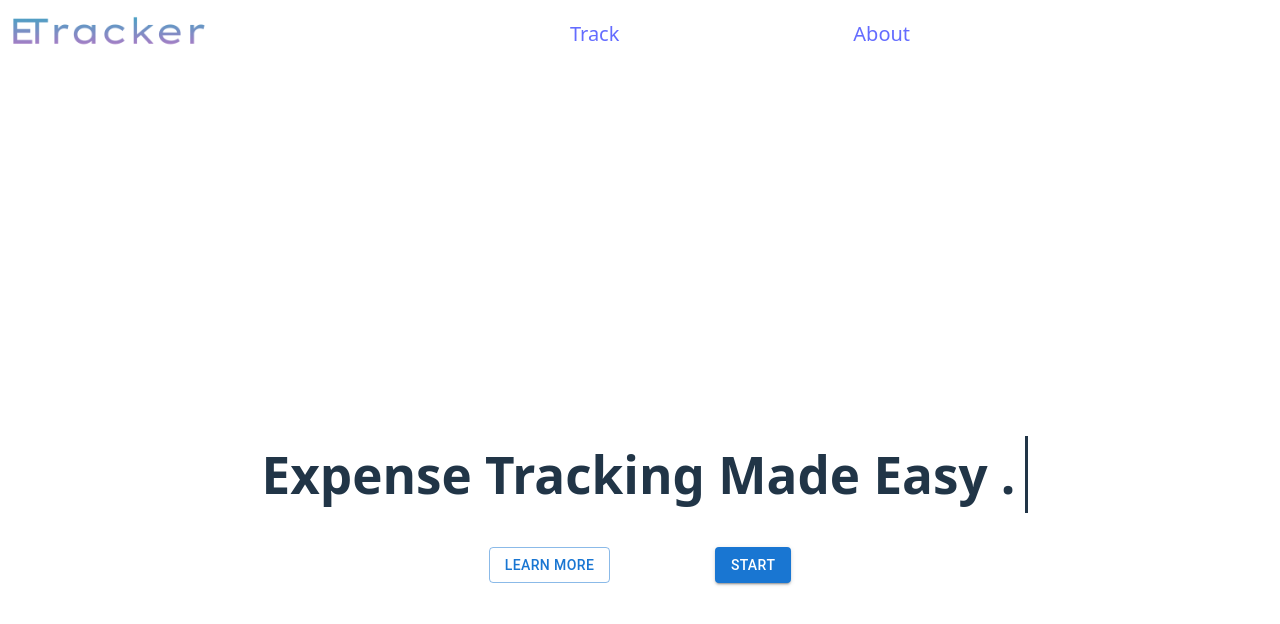
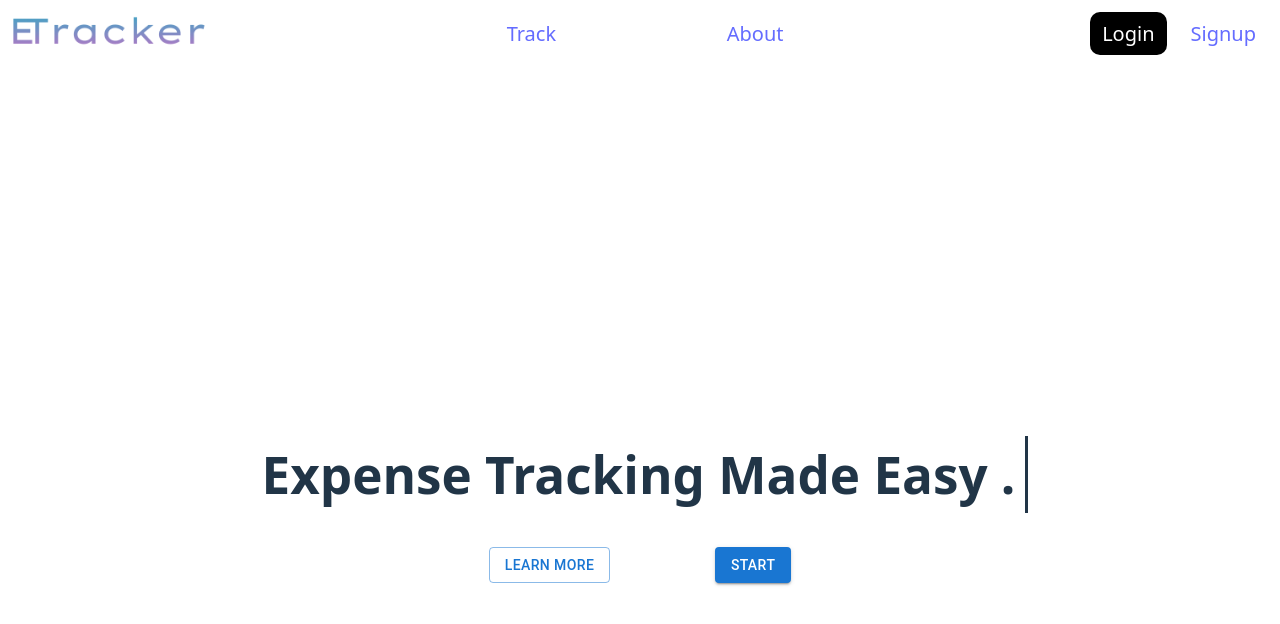
Before and after one commit to Poleron402/ETracker-FE, a React (Vite) app: page / in a window 1280 px wide. Shown: the top 624 px of the page. Built offline with nearby package versions, Linux system fonts and the light colour scheme.

Commit message:
Finished initial setup, off to backend again

```diff
--- a/src/components/Navbar.jsx
+++ b/src/components/Navbar.jsx
@@ -13,6 +13,10 @@ const Navbar = ()=>{
                         About
                     </Link>
                 </div>
+                <div id='loginsignuup'>
+                    <Link id='login'>Login</Link>
+                    <Link id='signup'>Signup</Link>
+                </div>
             </div>
         </>
     )
--- a/src/index.css
+++ b/src/index.css
@@ -160,3 +160,23 @@ table td:last-child{
   margin-inline: 10vw;
   justify-content: space-evenly;
 }
+#login, #signup{
+  padding: 8px;
+  margin-inline: 8px;
+  transition: background-color 0.4s cubic-bezier(0.075, 0.82, 0.165, 1), color 0.4s cubic-bezier(0.075, 0.82, 0.165, 1)
+  ;
+}
+#login{
+  background-color: black;
+  color: white;
+  padding-inline: 12px;
+  border-radius: 10px;
+
+}
+#login:hover{
+  background-color: #565cc4;
+  color: rgb(255, 255, 255);
+}
+#signup:hover{
+  color: #202368
+}
--- a/src/pages/NotFound.jsx
+++ b/src/pages/NotFound.jsx
@@ -1,6 +1,8 @@
+import Error from "../assets/KoalaError.png"
 const NotFound = () =>{
     return (
         <>
+        <img width='500' src={Error}></img>
         </>
     )
 }
```
Also changed, not shown: src/assets/KoalaError.png (added), src/components/Login.jsx (added), src/components/Signup.jsx (added).
